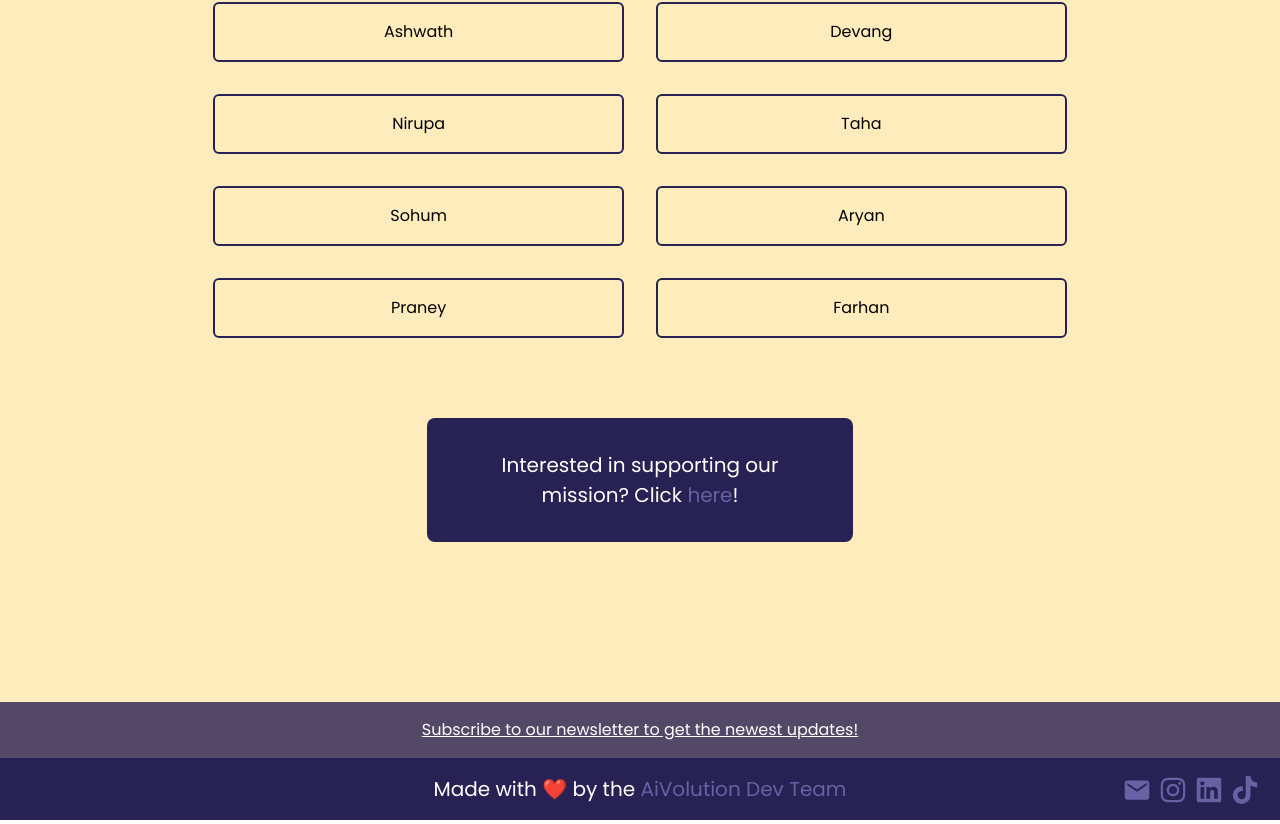
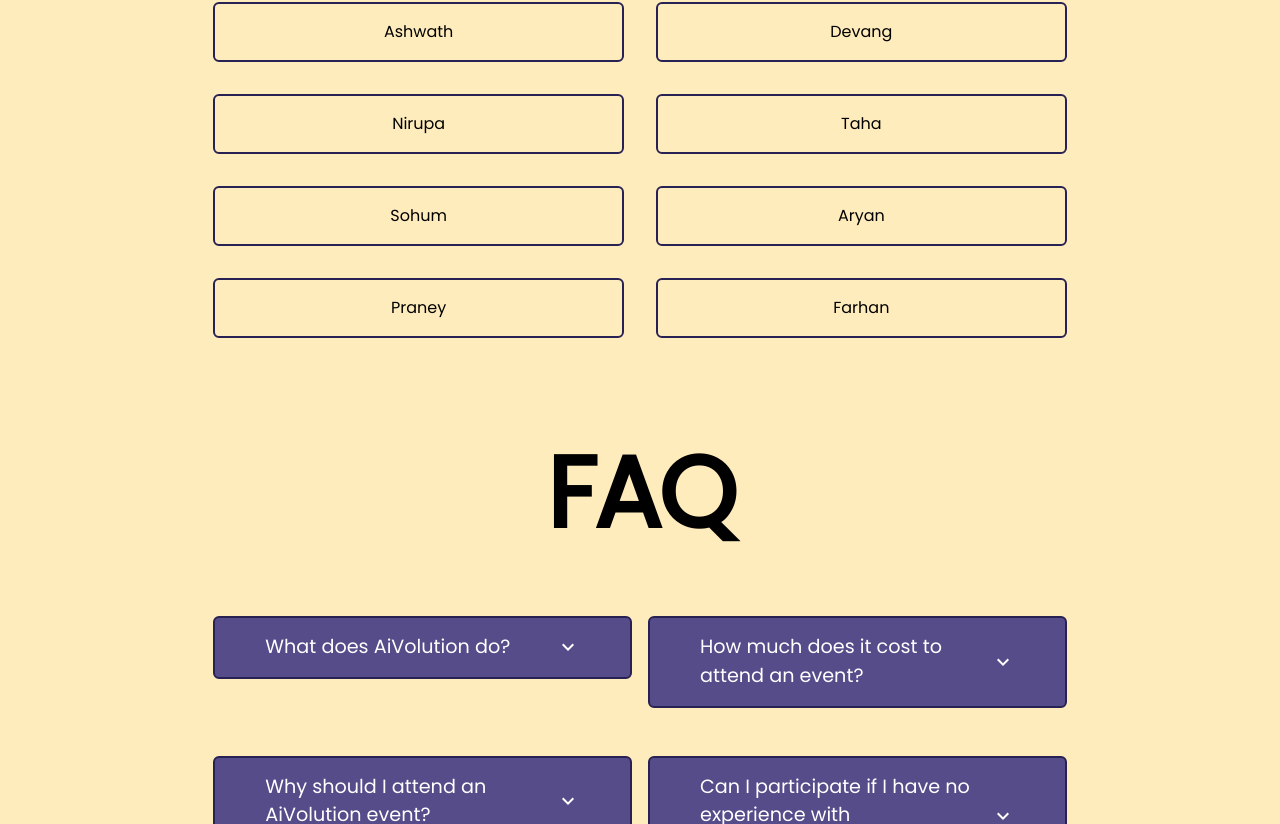
Before and after one commit to aivolution-gta/website, a Next.js app: page / in a window 1280 px wide. Shown: the part 1976-2800 px from the top of the page. Built offline with nearby package versions, Linux system fonts and the light colour scheme.

Commit message:
FAQ Page.

```diff
--- a/components/accordion.tsx
+++ b/components/accordion.tsx
@@ -13,10 +13,10 @@ export default function Accordion({title, description}: AccordionProps) {
 
     return (
         <div className="text-white my-4">
-            <div className={`border-dark-purple border-2 bg-mid-purple py-[25px] px-[50px] flex justify-between items-center cursor-pointer ${open ? "rounded-t-md" : "rounded-md"}`}
+            <div className={`border-dark-purple border-2 bg-mid-purple py-[15px] px-[50px] flex justify-between items-center cursor-pointer ${open ? "rounded-t-md" : "rounded-md"}`}
                 onClick={() => {setOpen(!open)}}
             >
-                <h3 className="">{title}</h3>
+                <h3 className="text-[1.2em]">{title}</h3>
                 <p className="text-[1.5em]">
                     {open ? <MdExpandLess /> : <MdExpandMore />}
                 </p>
--- a/pages/index.tsx
+++ b/pages/index.tsx
@@ -89,28 +89,38 @@ export default function Home() {
 
     const faq = [
         {
-            question: "aaaaaaaaaaaaaaaaaa",
-            answer: "a1",
+            question: "What does AiVolution do?",
+            answer: "AiVolution is a student-run organization that provides informative and collaborative workshops for youth to be educated on the implications of AI and technology in our society.",
         },
         {
-            question: "q2",
-            answer: "a2",
+            question: "How much does it cost to attend an event?",
+            answer: "The usual price range for our events is between $5 to $15, depending on the size of the event, as well as the activities present.",
         },
         {
-            question: "q3",
-            answer: "a3",
+            question: "Why should I attend an AiVolution event?",
+            answer: "If you’re looking for an immersive and informative experience where you can explore and learn about the different technologies and forms of artificial intelligence around you, then our events are exactly what you’re looking for. It’s also fit for a sociable and collaborative experience, as you’ll have the opportunity to meet new people or work on cool activities with friends!",
         },
         {
-            question: "q4",
-            answer: "a4",
+            question:
+                "Can I participate if I have no experience with AI/technology?",
+            answer: "Of course! Our events don’t require any significant knowledge of AI or technology, and while it is suggested that you research a bit about the topics covered at the event in advance, our speakers will explain the topics to you in ways everyone can understand!",
         },
         {
-            question: "q5",
-            answer: "a5",
+            question: "How will AiVolution help me prepare for the future?",
+            answer: "The future of our world will be dominated by tools using AI and technology everywhere. To combat this, AiVolution strives to teach people the implications and ethics behind these tools so that they won't seem overwhelming or scary. You will also be able to hear the experiences of many successful people in the field of technology and learn how to reach the levels they have reached in their careers!",
         },
         {
-            question: "q6",
-            answer: "a6",
+            question:
+                "What are the age requirements/limits to participating in an event?",
+            answer: "Our events have no age requirement as we believe anyone should be able to learn about the implications and ethics of AI. While our target audience is youth (12 - 18), we don’t restrict ourselves to only the youth. However, we strongly suggest not bringing young children/babies (under the age of 6) to the events, as we do not have the resources to cater to this age group to prevent disruptive behaviour.",
+        },
+        {
+            question: "What if I have more questions?",
+            answer: "If you have any more questions that this FAQ does not answer, check out our Instagram page, where we post regularly about our organization. Alternatively, our contact page is present for any emails with your inquiries, and we’ll make sure to respond as soon as possible!",
+        },
+        {
+            question: "What topics will be covered in the events?",
+            answer: "The topics an event covers depend on the theme and the event itself. While our first event was AI and robotic-themed, our next event could be about a completely different topic in tech. To know exactly what topics will be covered, stay tuned to our Instagram page, where we will post the exact theme of our next event closer to the date of it.",
         },
     ];
 
@@ -203,7 +213,7 @@ export default function Home() {
 
             {/* Team */}
             <div className="mt-20">
-                <div className="w-full ">
+                <div className="">
                     <Reveal>
                         <div className="flex justify-center place-center my-8">
                             <h1 className="xs:text-[2.5em]">Meet Our Team</h1>
@@ -211,7 +221,7 @@ export default function Home() {
                     </Reveal>
 
                     <Reveal>
-                        <div className="grid mx-auto w-2/3  grid-cols-2 gap-8">
+                        <div className="grid mx-auto w-2/3 grid-cols-2 gap-8">
                             {teamData.map((person, i) => (
                                 <div
                                     className="col-span-1 border-2 border-dark-purple rounded-md select-none transition-all ease-in-out hover:bg-dark-purple duration-300 hover:cursor-pointer hover:scale-105"
@@ -229,11 +239,31 @@ export default function Home() {
                 </div>
             </div>
 
-            {/* <h1>Sponsors</h1>
-                <div className=""></div> */}
-            {/* </div> */}
+            <div className="mt-20">
+                <Reveal>
+                    <div className="flex justify-center my-8">
+                        <h1 className="xs:text-[2.5em]">FAQ</h1>
+                    </div>
+                </Reveal>
+                <div className="flex justify-center">
+                    <div className="w-2/3">
+                        <div className="grid grid-cols-2 gap-4">
+                            {faq.map((faq_item, index) => (
+                                <Accordion
+                                    key={index}
+                                    title={faq_item.question}
+                                    description={
+                                        <div className="">
+                                            {faq_item.answer}
+                                        </div>
+                                    }
+                                />
+                            ))}
+                        </div>
+                    </div>
+                </div>
+            </div>
 
-            {/* Sponsor Message */}
             <div className="flex justify-center">
                 <div
                     className="
@@ -246,16 +276,6 @@ export default function Home() {
                     </p>
                 </div>
             </div>
-
-            {/* FAQ */}
-            {/* <div className="flex flex-col place-items-center">
-                <h1>FAQ</h1>
-                <div className="grid grid-cols-2 gap-4">
-                    {faq.map((item, key) =>
-                        <div className="w-full" key={key}><FAQItem question={item["question"]} answer={item["answer"]} /></div>
-                    )}
-                </div>
-            </div> */}
         </div>
     );
 }
```
